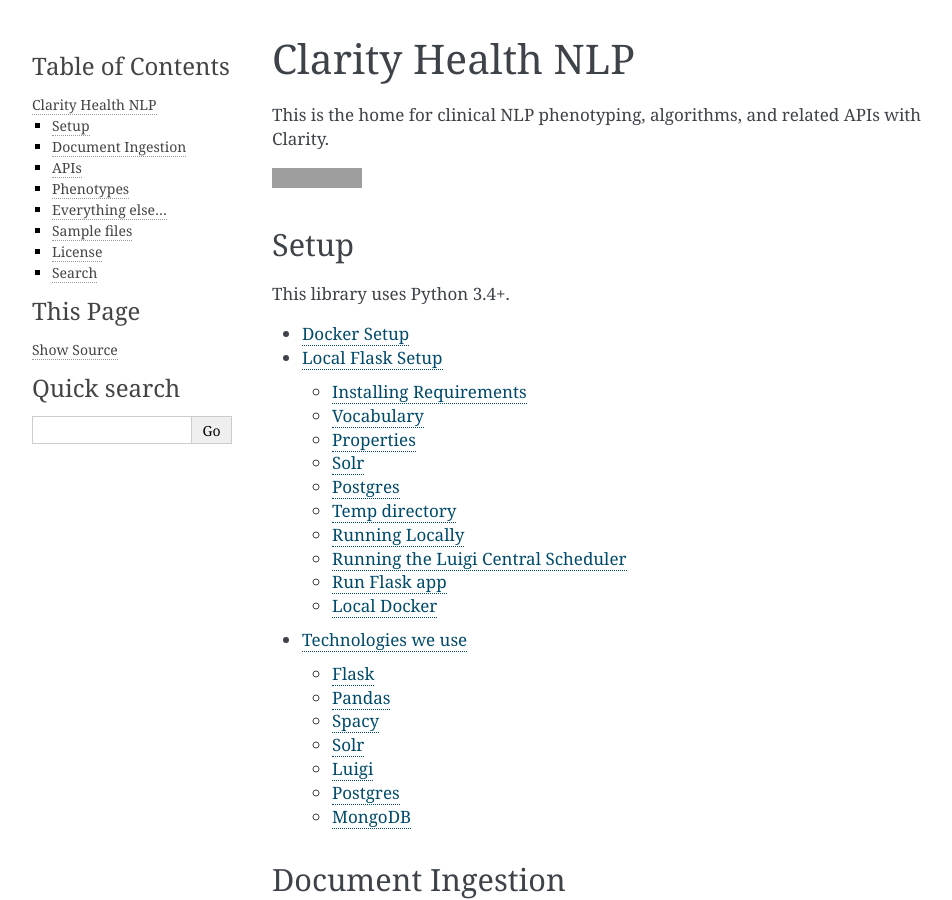
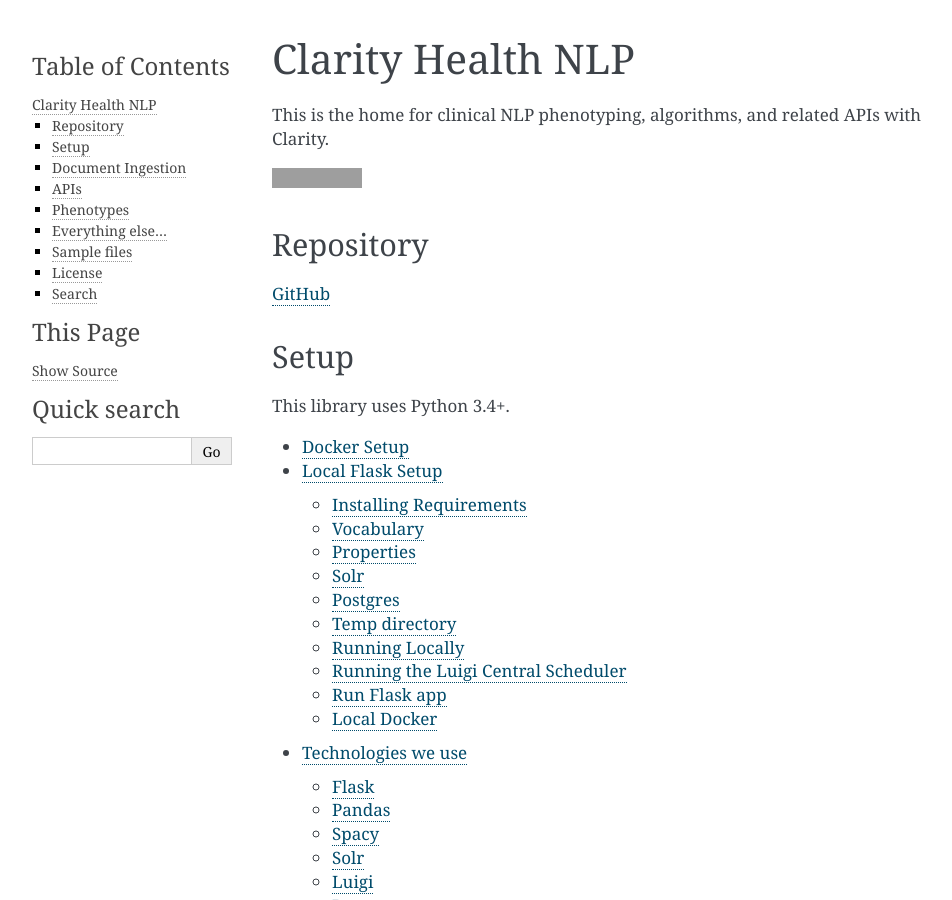
Before and after one commit to ClarityNLP/ClarityNLP, a Sphinx documentation site: the page built from docs/index.rst, in a window 1280 px wide and 900 px high. Shown: the whole window, without its empty margins (148-1100 px from the left). Built offline with Sphinx 7.4.7, drawn with Linux system fonts in a browser that asks for light colours; grey boxes are pictures that could not be loaded.

Commit message:
add github link to documentation

```diff
--- a/docs/index.rst
+++ b/docs/index.rst
@@ -10,6 +10,11 @@
 
 .. image:: https://travis-ci.org/ClarityNLP/health-nlp.svg?branch=master
     :target: https://travis-ci.org/ClarityNLP/health-nlp
+
+Repository
+----------
+`GitHub
+<https://github.com/ClarityNLP/health-nlp>`_
 
 Setup
 -----
```
